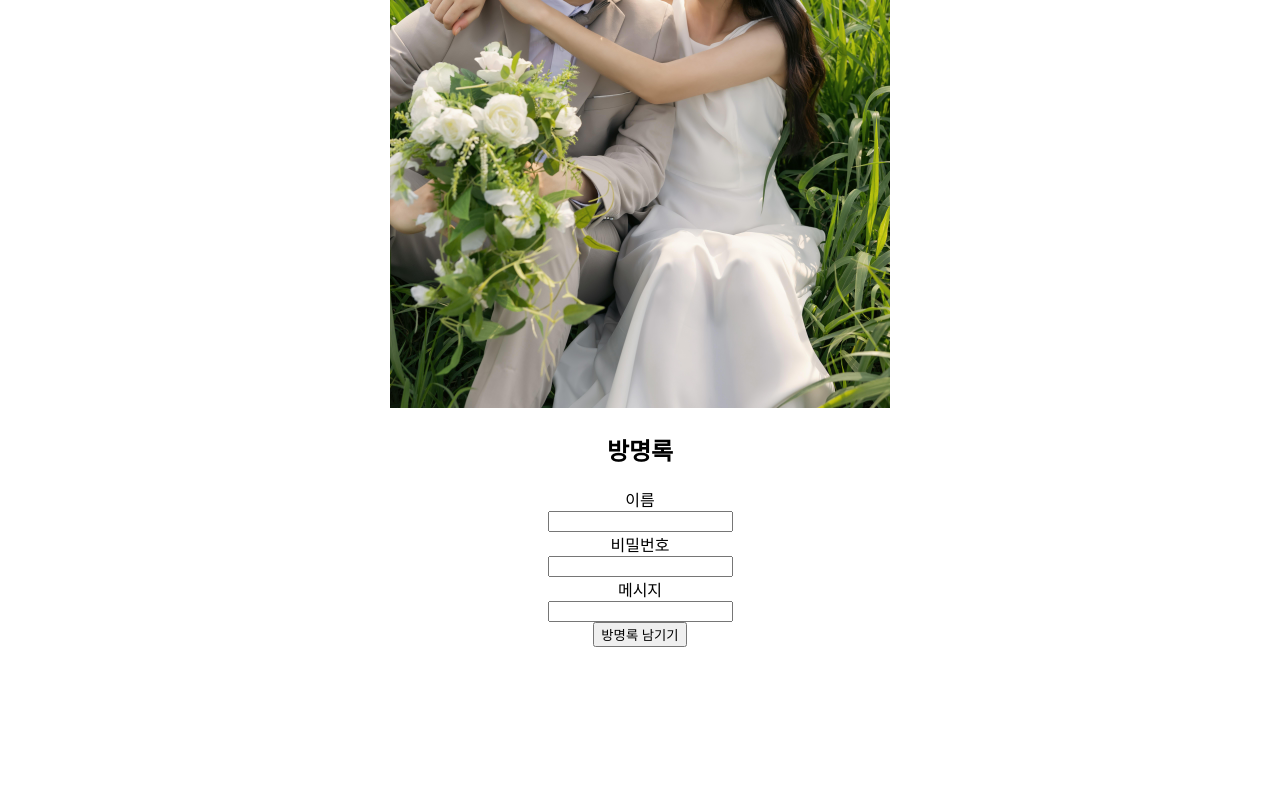
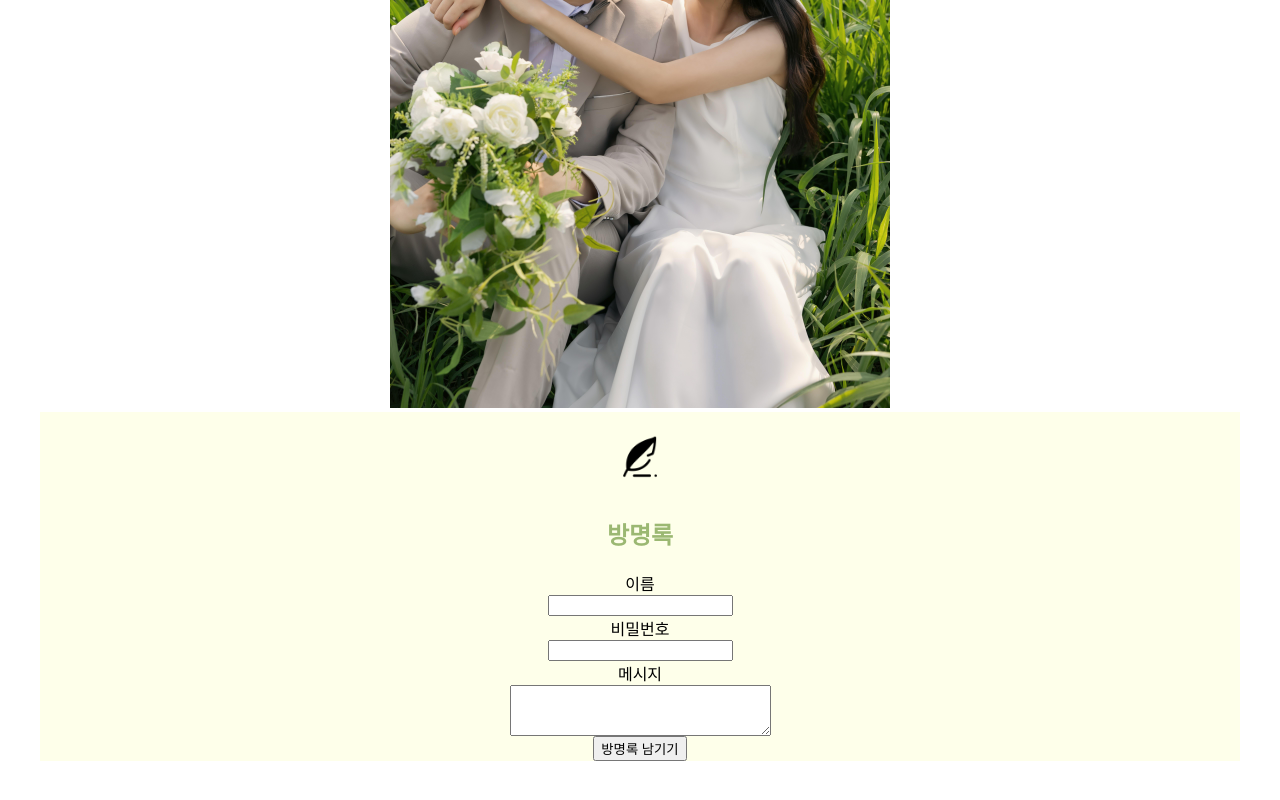
Before and after one commit to kimsj-git/wedding, a React (Vite) app in the folder frontend/: page / in a window 1280 px wide. Shown: the part 462-1262 px from the top of the page. Before the commit the page ends 1165 px from the top, so only its background shows below. Built offline with nearby package versions, Linux system fonts and the light colour scheme.

Commit message:
design: 방명록 UI 수정

```diff
--- /dev/null
+++ b/frontend/src/components/LetterForm.css
@@ -0,0 +1,15 @@
+.visitor-book {
+  display: flex;
+  flex-direction: column;
+  align-items: center;
+  background-color: rgba(254,255,234,255);
+}
+
+.visitor-book-header {
+  width: 100px;
+  color: #9bb872;
+}
+
+.visitor-book-header img {
+  width: 80%;
+}
--- a/frontend/src/components/LetterForm.tsx
+++ b/frontend/src/components/LetterForm.tsx
@@ -1,11 +1,13 @@
 import { useRef } from "react";
+import "./LetterForm.css";
+import letterImg from "../assets/icons/letter.png";
 
 const LetterForm: React.FC<{
   onAddLetter: (name: string, password: string, message: string) => void;
 }> = (props) => {
   const letterNameInputRef = useRef<HTMLInputElement>(null);
   const letterPasswordInputRef = useRef<HTMLInputElement>(null);
-  const letterMessageInputRef = useRef<HTMLInputElement>(null);
+  const letterMessageInputRef = useRef<HTMLTextAreaElement>(null);
 
   const submitHandler = (event: React.FormEvent) => {
     event.preventDefault();
@@ -26,9 +28,12 @@ const LetterForm: React.FC<{
   };
 
   return (
-    <div>
-      <h2>방명록</h2>
-      <form onSubmit={submitHandler}>
+    <div className="visitor-book">
+      <div className="visitor-book-header">
+        <img src={letterImg} />
+        <h2>방명록</h2>
+      </div>
+      <form onSubmit={submitHandler} className="visior-book-form">
         <div
           style={{
             display: "flex",
@@ -43,7 +48,12 @@ const LetterForm: React.FC<{
           <input type="password" id="pw" ref={letterPasswordInputRef} />
 
           <label htmlFor="message">메시지</label>
-          <input type="text" id="message" ref={letterMessageInputRef} />
+          <textarea
+            id="message"
+            rows={3}
+            cols={30}
+            ref={letterMessageInputRef}
+          ></textarea>
 
           <button type="submit">방명록 남기기</button>
         </div>
```
Also changed, not shown: frontend/src/assets/icons/letter.png (added).
